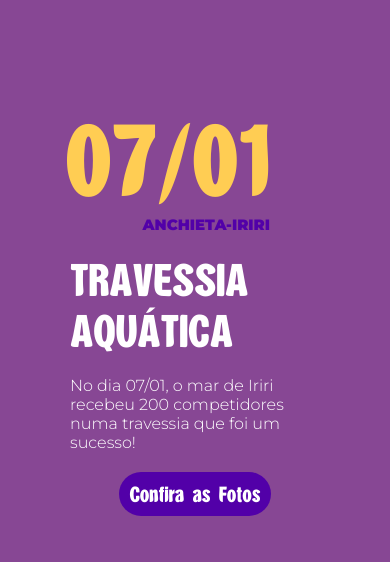
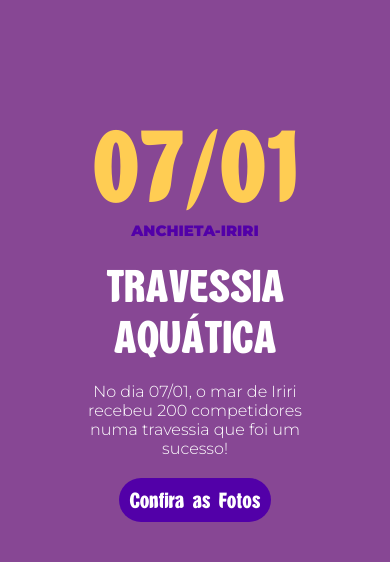
Before and after one commit to marcoshmarcarini/veraotvgazeta, a Next.js app: page / in a window 390 px wide. Shown: the part 1169-1731 px from the top of the page. Built offline with nearby package versions, Linux system fonts and the light colour scheme.

Commit message:
Update
Correções do css do site.

```diff
--- a/styles/Home.module.css
+++ b/styles/Home.module.css
@@ -320,7 +320,7 @@
     background-image: none;
     height: 920px;
     flex-direction: column;
-    padding-top: 25px;
+    padding-top: 50px;
     display: grid;
     text-align: center;
     margin: auto;
@@ -339,6 +339,7 @@
   .txtTravessia,.txtHeroes,.txtCorrida,.txtVolei,.txtMTB{
     justify-content: center;
     align-items: center;
+
   }
 }
 
@@ -347,4 +348,18 @@
     width: 350px;
     height: 350px;
   }
+
+  .txtTravessia,.txtHeroes,.txtVolei,.txtCorrida,.txtMTB{
+    transform: translateY(0px);
+  }
+
+  .txtDataTrav,.txtDataHeroes,.txtDataVolei,.txtDataCorrida,.txtDataMTB{
+    transform: translateX(0px);
+  }
+
+  .txtTravessia p,.txtHeroes p,.txtVolei p,.txtCorrida p,.txtMTB p{
+    text-align: center !important;
+    margin-left: auto;
+    margin-right: auto;
+  }
 }
```
